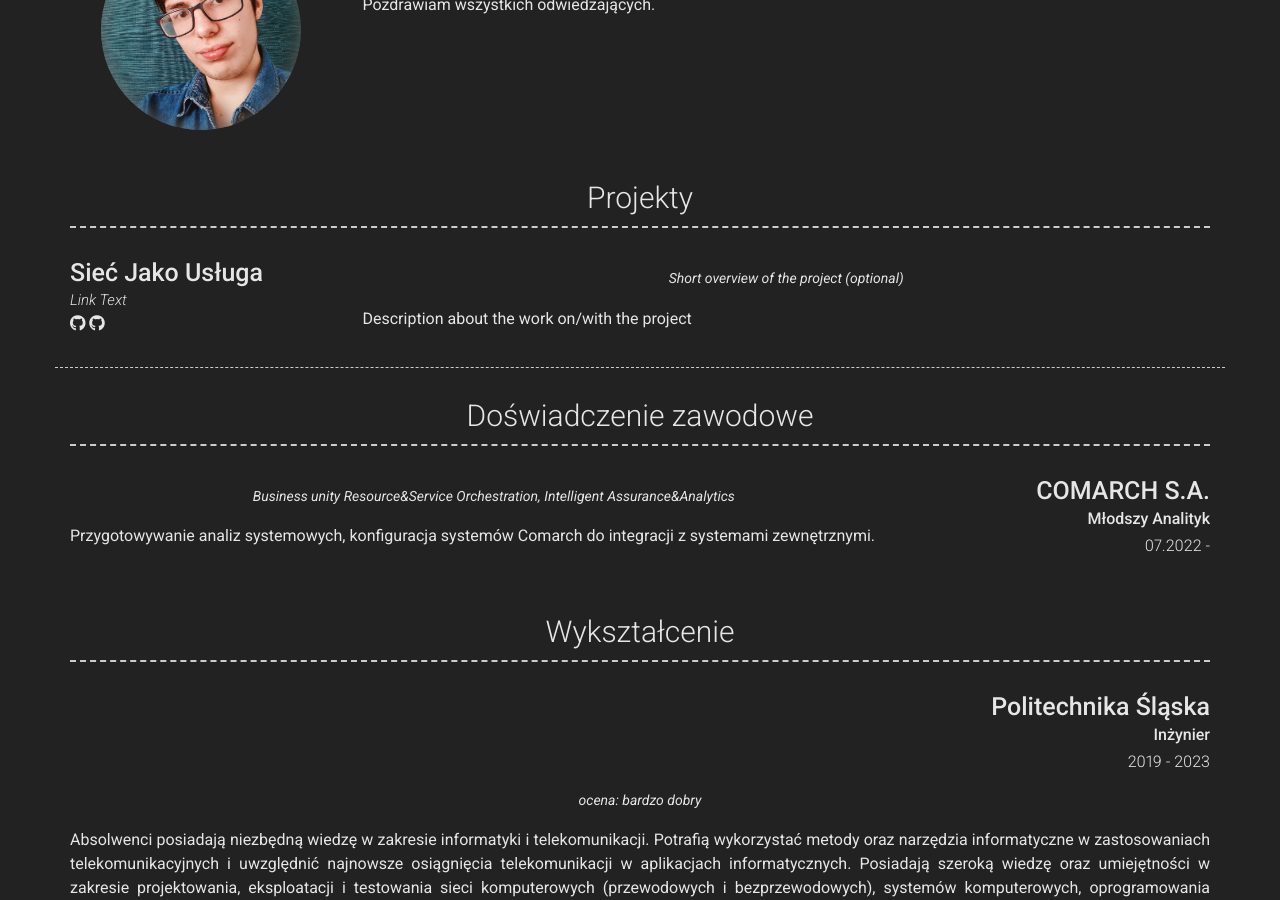
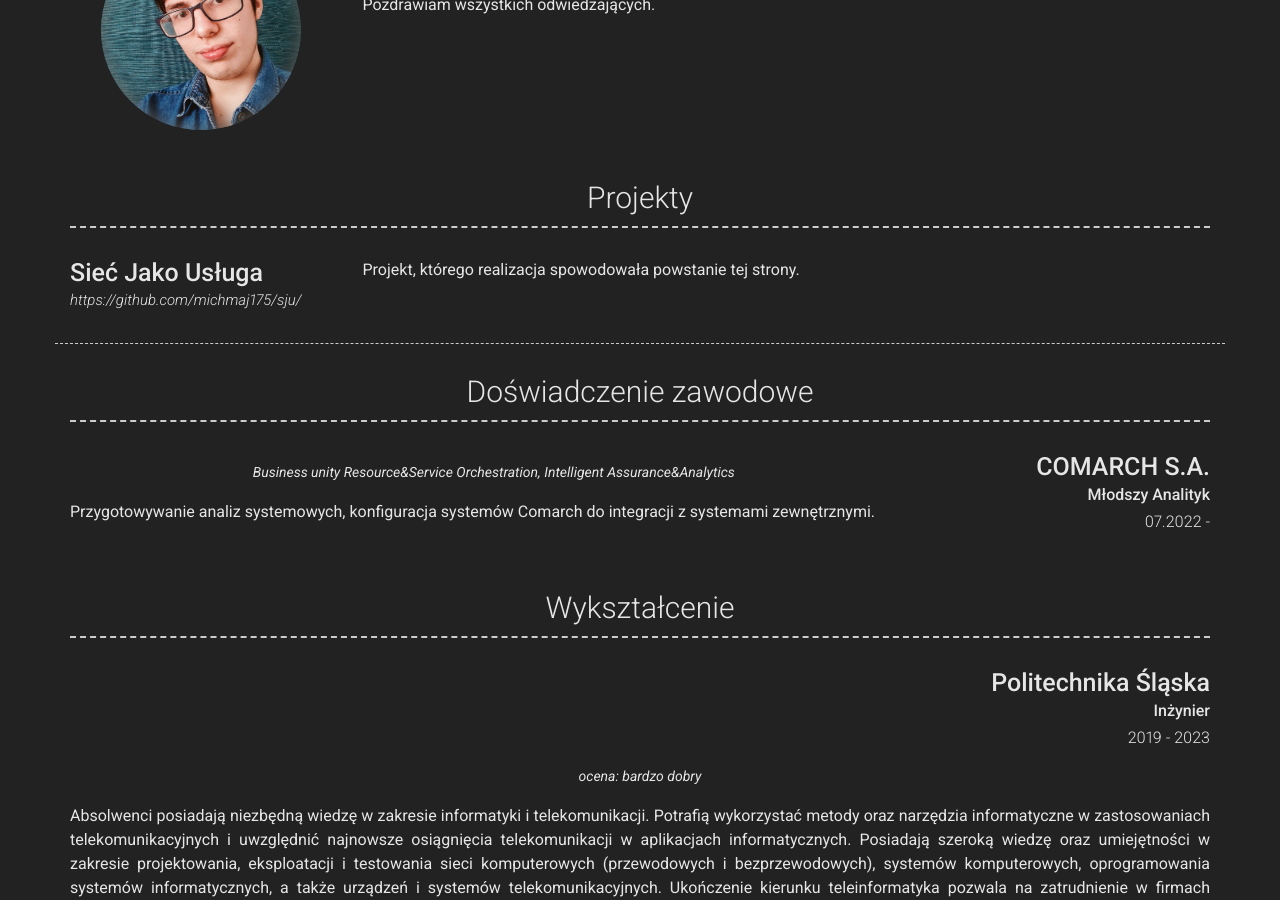
Before and after one commit to mi-maj/sju, a Jekyll site: the page built from index.md, in a window 1280 px wide and 900 px high, scrolled down 420 px. Built offline with Jekyll 4.4.1, drawn with Linux system fonts in a browser that asks for light colours; nearby versions of some CDN libraries.

Commit message:
ostatnie z codespaces

```diff
--- a/_config.yml
+++ b/_config.yml
@@ -66,19 +66,9 @@ content:
         border: weak  # Value of `weak` will display a weak border below this item. # Any
                       # other value (or no value) means no border will be displayed
         title: Sieć Jako Usługa
-        link: Link to project (eg. sproogen.github.io/modern-resume-theme)(optional)
-        link_text: Link Text
-        additional_links:
-          - title:  Github page for project (eg. sproogen/modern-resume-theme)
-            icon: fab fa-github
-            url: Link to project (eg. sproogen.github.io/modern-resume-theme)(optional)
-          - title:  Github page for project (eg. sproogen/modern-resume-theme)
-            icon: fab fa-github
-            url: Link to project (eg. sproogen.github.io/modern-resume-theme)(optional)
-        quote: >
-          Short overview of the project (optional)
+        link: https://github.com/michmaj175/sju/
         description: | # this will include new lines to allow paragraphs
-          Description about the work on/with the project
+          Projekt, którego realizacja spowodowała powstanie tej strony.
   - title: Doświadczenie zawodowe
     layout: list
     content:
```
